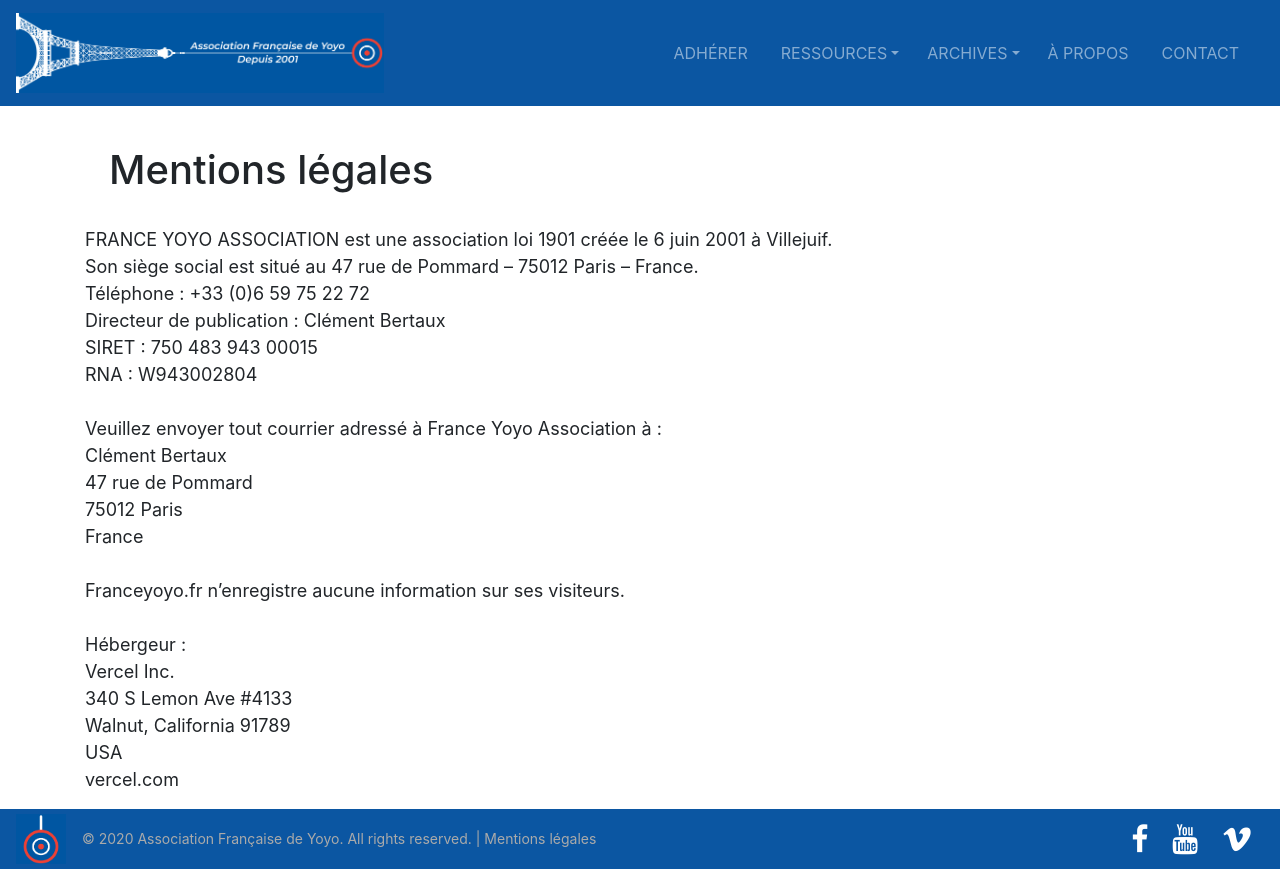
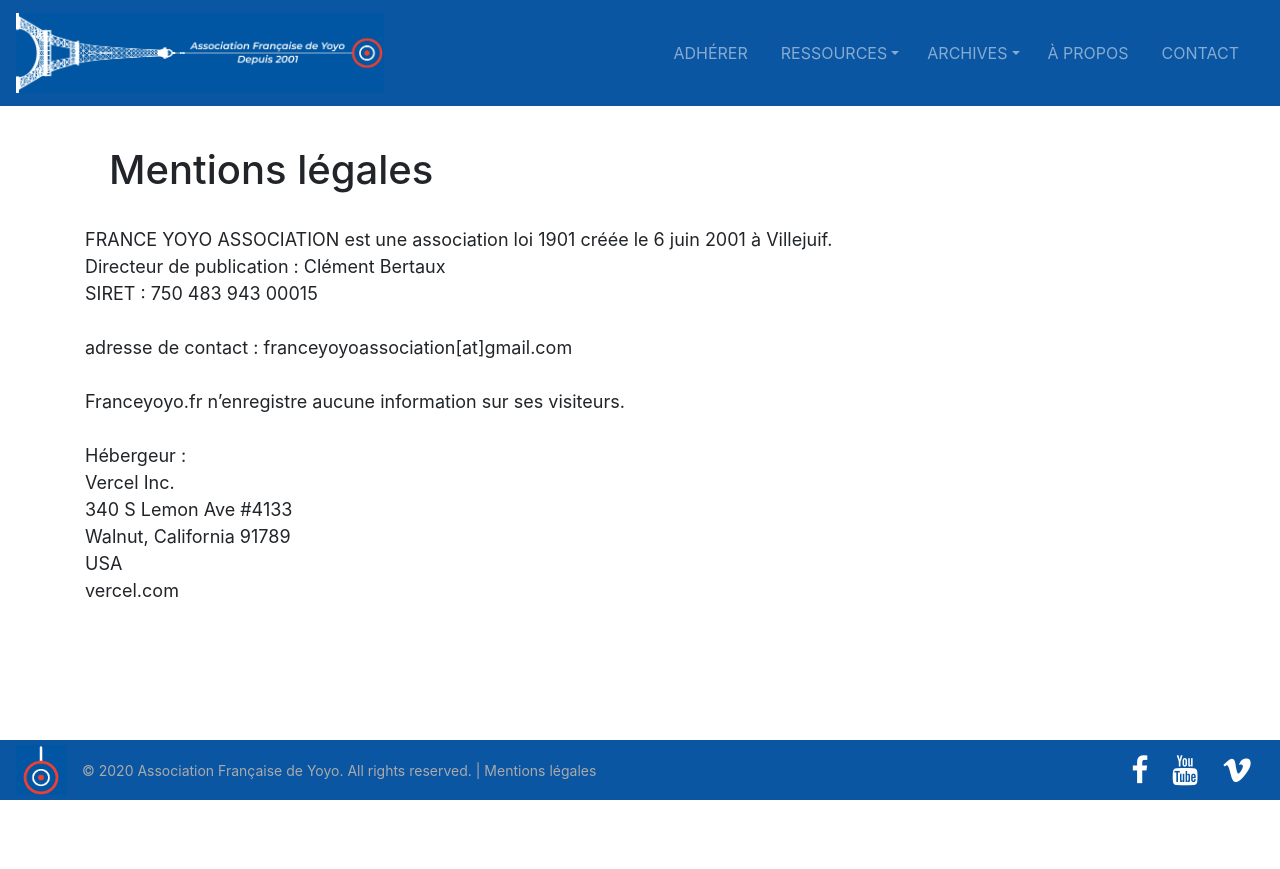
Before and after one commit to Gaspachow/FYYA, a Next.js app: page /mentions-legales in a window 1280 px wide. After the commit the page ends 800 px from the top, so only its background shows below. Built offline with nearby package versions, Linux system fonts and the light colour scheme.

Commit message:
Update mentions-legales.js

```diff
--- a/pages/mentions-legales.js
+++ b/pages/mentions-legales.js
@@ -9,17 +9,10 @@ const content = {
   secondTitle: "Mentions légales",
   textContent:
   `FRANCE YOYO ASSOCIATION est une association loi 1901 créée le 6 juin 2001 à Villejuif.
-  Son siège social est situé au 47 rue de Pommard – 75012 Paris – France.
-  Téléphone : +33 (0)6 59 75 22 72
   Directeur de publication : Clément Bertaux
   SIRET : 750 483 943 00015
-  RNA : W943002804
 
-  Veuillez envoyer tout courrier adressé à France Yoyo Association à :
-  Clément Bertaux
-  47 rue de Pommard
-  75012 Paris
-  France
+  adresse de contact : franceyoyoassociation[at]gmail.com
 
   Franceyoyo.fr n’enregistre aucune information sur ses visiteurs.
 
```
